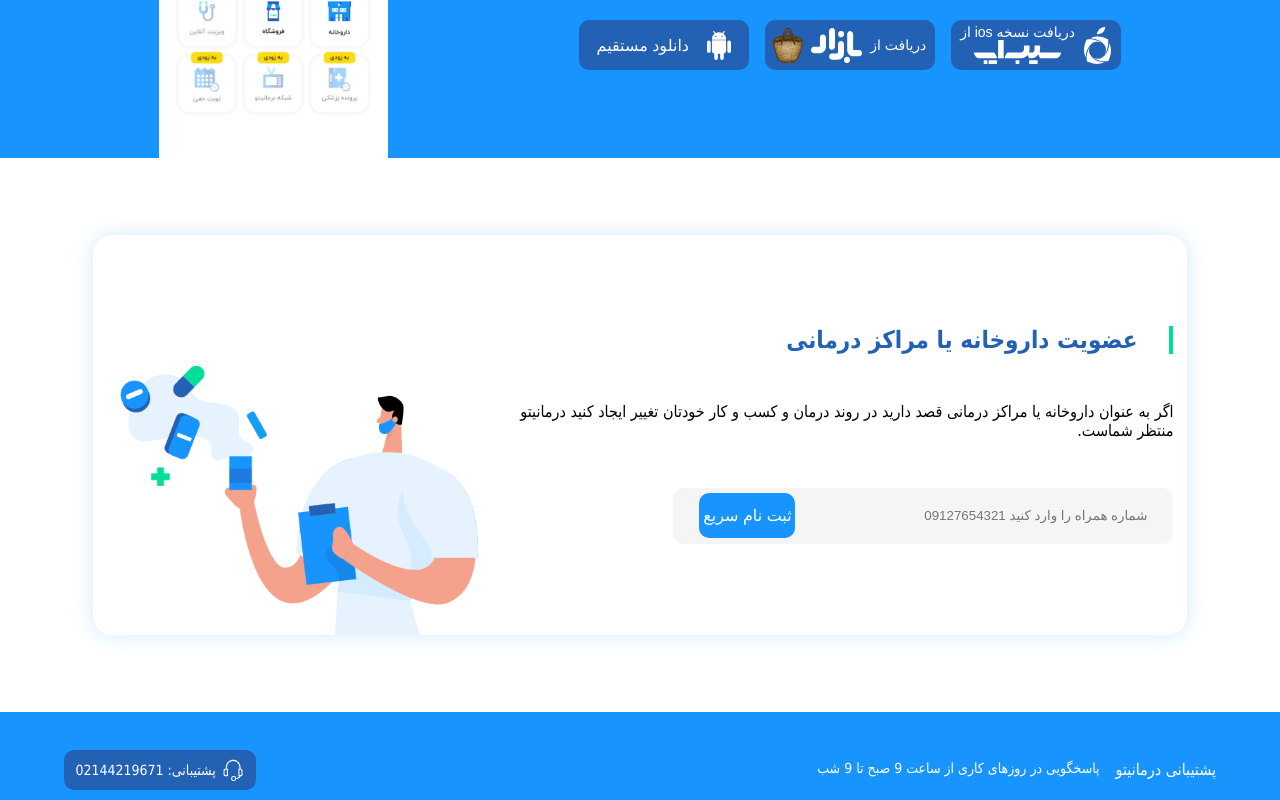
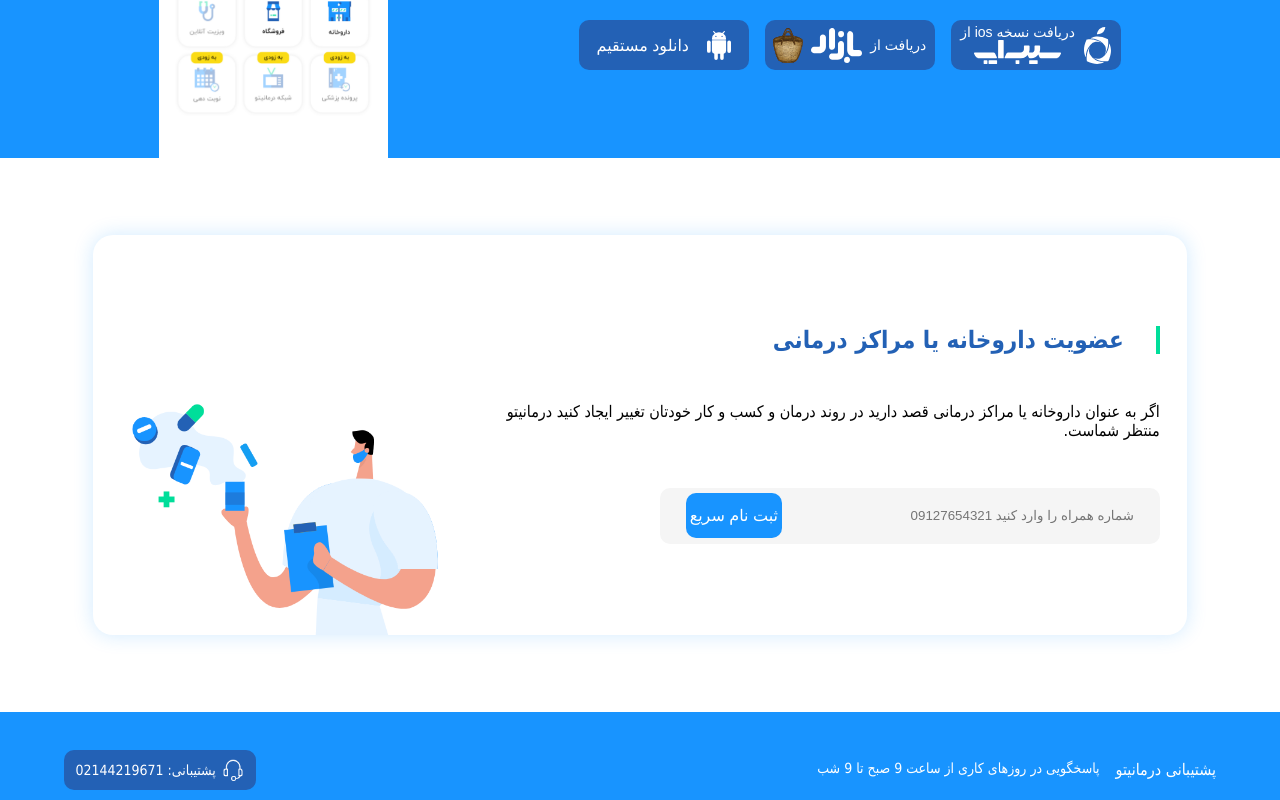
Before and after one commit to kave-me/darmanito-react, a React (Create React App) app: page / in a window 1280 px wide. Shown: the part 1721-2521 px from the top of the page. Built offline with nearby package versions, Linux system fonts and the light colour scheme; a small style sheet from the web is missing.

Commit message:
fix MainRegister responsive bug

```diff
--- a/src/asset/sass/component/_MainRegister.scss
+++ b/src/asset/sass/component/_MainRegister.scss
@@ -12,7 +12,7 @@ justify-content: center;
     box-shadow: 0 0 20px rgba($primary-color, .2);
     border-radius: 20px;
     &__img {
-        width: 35%;
+        width: 30%;
         height: auto;
         align-self: flex-end;
     }
--- a/src/asset/sass/index.css
+++ b/src/asset/sass/index.css
@@ -1674,7 +1674,7 @@ p {
 }
 
 .mainRegister__img {
-  width: 35%;
+  width: 30%;
   height: auto;
   -ms-flex-item-align: end;
       align-self: flex-end;
```
